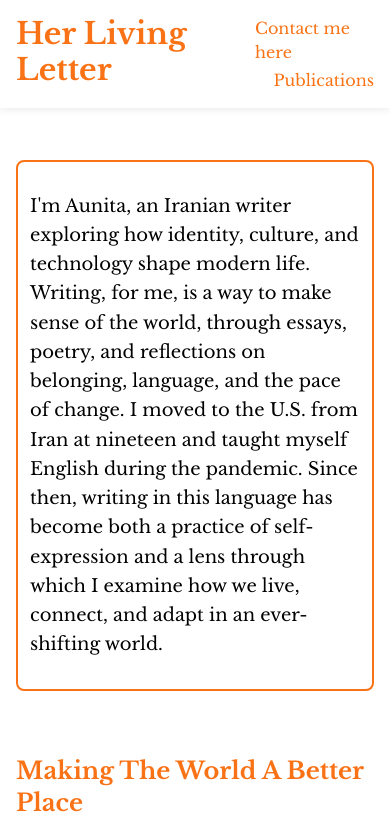
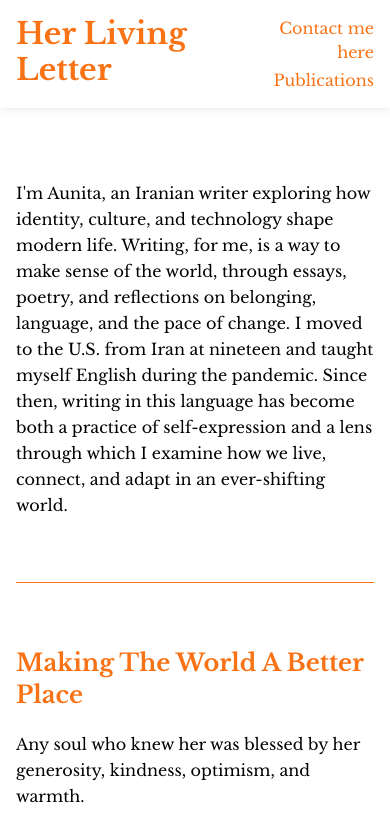
Before and after one commit to Aunitah/personal_website, a Next.js app: page / in a window 390 px wide. Shown: the top 832 px of the page. Built offline with nearby package versions, Linux system fonts and the light colour scheme.

Commit message:
Update styling: remove intro frame, match font sizes, add orange divider, fix mobile header alignment

```diff
--- a/src/app/page.tsx
+++ b/src/app/page.tsx
@@ -34,6 +34,7 @@ export default function Home() {
     <PageWrapper>
       <div className="space-y-16">
         <About />
+        <hr className="border-t border-orange-500 my-1" />
         <div className="space-y-16">
           {allPosts.map((post) => (
             <article key={post.slug} className="prose max-w-none text-base">
--- a/src/components/home/About.tsx
+++ b/src/components/home/About.tsx
@@ -1,9 +1,9 @@
 export function About() {
   return (
-    <section className="prose prose-xl max-w-none mb-3">
+    <section className="prose max-w-none mb-3">
       <div className="space-y-6">
-        <div className="border-2 border-orange-500 px-3 py-2 rounded-lg">
-          <p className="text-black text-lg leading-relaxed">
+        <div>
+          <p className="text-black text-base leading-relaxed font-medium">
             I'm Aunita, an Iranian writer exploring how identity, culture, and technology shape modern life. Writing, for me, is a way to make sense of the world, through essays, poetry, and reflections on belonging, language, and the pace of change. I moved to the U.S. from Iran at nineteen and taught myself English during the pandemic. Since then, writing in this language has become both a practice of self-expression and a lens through which I examine how we live, connect, and adapt in an ever-shifting world.
           </p>
         </div>
--- a/src/components/layout/Header.tsx
+++ b/src/components/layout/Header.tsx
@@ -7,13 +7,13 @@ export function Header() {
           <div className="flex flex-col items-end space-y-1">
             <a
               href="mailto:aunita.hakimi@yahoo.com"
-              className="text-orange-500 hover:text-orange-400 hover:underline text-base"
+              className="text-orange-500 hover:text-orange-400 hover:underline text-base text-right"
             >
               Contact me here
             </a>
             <a
               href="https://url.usb.m.mimecastprotect.com/s/pwJhCWWA5rTzoqj7Lc6fVfoboKw?domain=canva.com"
-              className="text-orange-500 hover:text-orange-400 hover:underline text-base"
+              className="text-orange-500 hover:text-orange-400 hover:underline text-base text-right"
               target="_blank"
               rel="noopener noreferrer"
             >
```
